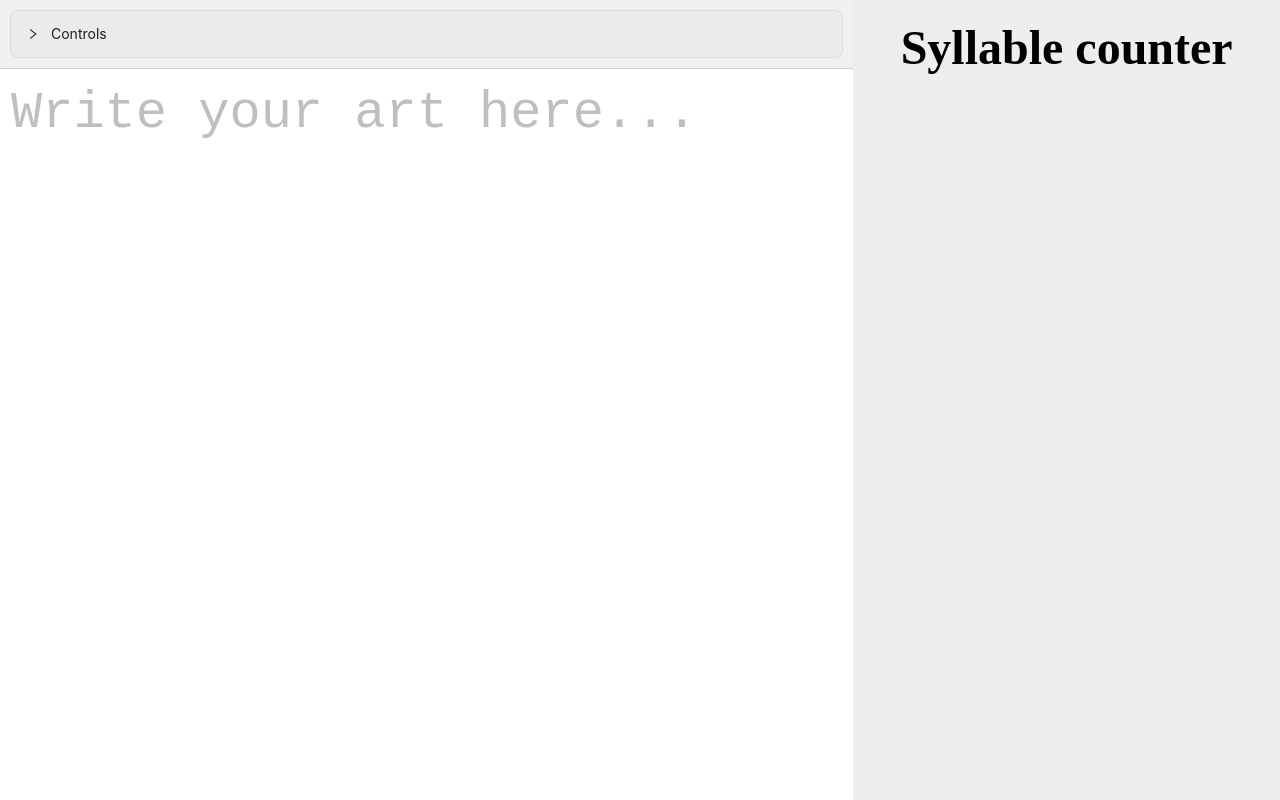
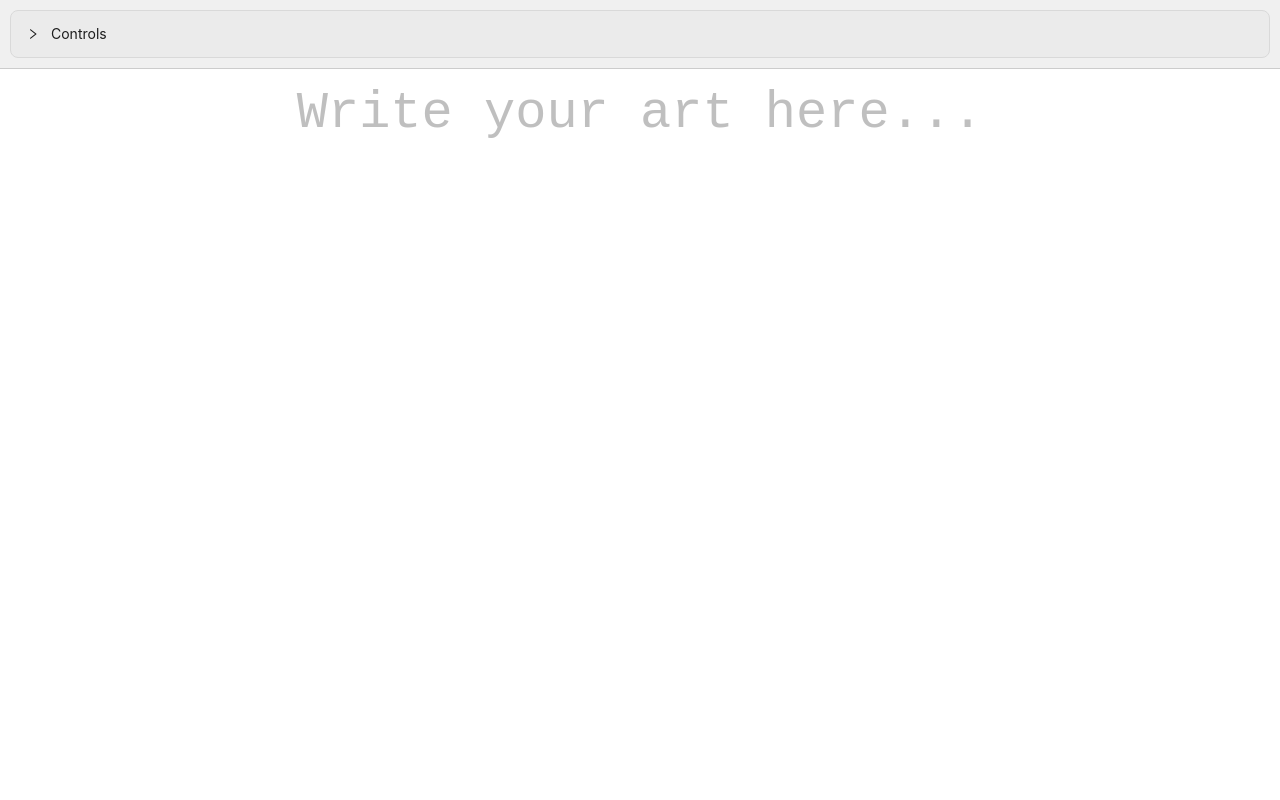
Before and after one commit to DomenicoSacco94/haiku-generator, a React (Vite) app: page / in a window 1280 px wide. Built offline with nearby package versions, Linux system fonts and the light colour scheme.

Commit message:
first prototype minimal UI

```diff
--- a/src/App.css
+++ b/src/App.css
@@ -15,48 +15,3 @@
   display: flex;
   flex-direction: column;
 }
-
-.tools-container {
-  display: flex;
-  flex-direction: column;
-  flex: 1;
-  min-height: 0;
-  overflow-y: auto; /* Make the container scrollable */
-}
-
-.poem-display-area {
-  flex: 1;
-  text-align: center;
-  background-color: #eeeeee;
-  font-size: 2em;
-}
-
-.controls {
-  flex: 1;
-}
-
-@media (min-width: 768px) {
-  .app-container {
-    flex-direction: row;
-  }
-
-  .poem-area {
-    flex: 2;
-  }
-
-  .tools-container {
-    flex: 1;
-    flex-direction: column;
-  }
-}
-
-@media (max-width: 767px) {
-  .tools-container {
-    flex: 0 1 auto; /* Allow the container to shrink */
-    overflow-y: auto; /* Make the container scrollable */
-  }
-
-  .controls {
-    flex: 0 1 auto; /* Allow the controls to shrink */
-  }
-}
--- a/src/App.tsx
+++ b/src/App.tsx
@@ -1,6 +1,5 @@
 import './App.css'
 import TextEditor from './components/TextEditor'
-import SyllableCounterFrame from "./components/SyllableCounterFrame.tsx";
 import {usePoemStore} from "./store/usePoemStore.ts";
 
 //TODO craft responsive design
@@ -26,11 +25,6 @@ function App() {
                 className="poem-area">
                 <TextEditor />
             </div>
-            <div className="tools-container">
-                <div className="poem-display-area">
-                    <SyllableCounterFrame />
-                </div>
-            </div>
         </div>
     )
 }
--- a/src/components/ControlBar.tsx
+++ b/src/components/ControlBar.tsx
@@ -1,5 +1,5 @@
 import { usePoemStore } from '../store/usePoemStore';
-import { Button, Collapse } from 'antd';
+import {Button, Checkbox, CheckboxChangeEvent, Collapse} from 'antd';
 import './ControlBar.css';
 import { toPng } from 'html-to-image';
 import {useState} from "react";
@@ -9,6 +9,7 @@ const { Panel } = Collapse;
 function ControlBar() {
     const poemStyle = usePoemStore((state) => state.poemStyle);
     const setPoemStyle = usePoemStore((state) => state.setPoemStyle);
+    const setShowSyllables = usePoemStore((state) => state.setShowSyllables);
     const [isVisible, setIsVisible] = useState(true);
 
     const handleChange = (attribute: string, value: string | number) => {
@@ -17,6 +18,10 @@ function ControlBar() {
 
     const onItalicToggleClick = () => {
         handleChange('fontStyle', poemStyle.fontStyle = poemStyle.fontStyle == "normal" ? "italic" : "normal");
+    };
+
+    const handleShowSyllables = (e: CheckboxChangeEvent) => {
+        setShowSyllables(e.target.checked);
     };
 
     const handlePrintClick = () => {
@@ -42,6 +47,7 @@ function ControlBar() {
             <Collapse>
                 <Panel header="Controls" key="1">
                     <div className="control-bar-content">
+                        <Checkbox defaultChecked onClick={handleShowSyllables}>Show Syllables</Checkbox>
                         <Button onClick={() => handleChange('textSize', poemStyle.textSize + 0.1)}>+</Button>
                         <Button onClick={() => handleChange('textSize', poemStyle.textSize - 0.1)}>-</Button>
                         <Button style={{ fontStyle: poemStyle.fontStyle }} onClick={onItalicToggleClick}>A</Button>
--- a/src/components/SyllableCounterFrame.tsx
+++ b/src/components/SyllableCounterFrame.tsx
@@ -1,14 +1,23 @@
 import './SyllableCounterFrame.css'
 import { Poem } from "../models/Poem.ts";
-import {usePoemStore} from "../store/usePoemStore.ts";
+import { usePoemStore } from "../store/usePoemStore.ts";
 
 function SyllableCounterFrame() {
     const poemText = usePoemStore((state) => state.poemText);
+    const poemStyle = usePoemStore((state) => state.poemStyle);
     const poem: Poem = new Poem(poemText);
+
     return (
-        <>
-            <h2 className="syllable-counting-title"> Syllable counter </h2>
-            <div className="syllable-counting-text">
+        <div
+            style={{
+                color: poemStyle.textColor,
+                fontSize: `${poemStyle.textSize}em`,
+                fontStyle: poemStyle.fontStyle,
+                fontFamily: poemStyle.fontFamily,
+                backgroundColor: poemStyle.backgroundColor,
+            }}
+        >
+            <div className="poem-text-input">
                 {poemText && poem.verses.map((verse, lineIndex) => (
                     <div key={`line-${lineIndex}`} className="poem-counted-word-group">
                         {verse.words.map((word, wordIndex) => (
@@ -25,7 +34,7 @@ function SyllableCounterFrame() {
                     </div>
                 ))}
             </div>
-        </>
+        </div>
     );
 }
 
--- a/src/components/TextEditor.css
+++ b/src/components/TextEditor.css
@@ -5,10 +5,5 @@
     max-width: 100%;
     box-sizing: border-box;
     overflow: hidden;
+    text-align: center;
 }
-
-@media (max-width: 767px) {
-    .poem-text-area {
-        font-size: 1.5em;
-    }
-}
--- a/src/components/TextEditor.tsx
+++ b/src/components/TextEditor.tsx
@@ -1,13 +1,15 @@
 import './TextEditor.css';
-import { Input } from 'antd';
 import { ChangeEvent } from 'react';
 import { usePoemStore } from '../store/usePoemStore.ts';
 import Draggable from 'react-draggable';
 import ControlBar from './ControlBar';
+import TextArea from "antd/es/input/TextArea";
+import SyllableCounterFrame from "./SyllableCounterFrame";
 
 function TextEditor() {
     const setPoem = usePoemStore((state) => state.setPoemText);
     const poemStyle = usePoemStore((state) => state.poemStyle);
+    const showSyllables = usePoemStore((state) => state.showSyllables);
 
     const handleTextChange = (e: ChangeEvent<HTMLInputElement>) => {
         setPoem(e.target.value);
@@ -17,7 +19,10 @@ function TextEditor() {
         <Draggable>
             <div>
                 <ControlBar />
-                <Input
+                {showSyllables && (
+                        <SyllableCounterFrame/>
+                )}
+                <TextArea
                     style={{
                         color: poemStyle.textColor,
                         fontSize: `${poemStyle.textSize}em`,
@@ -28,6 +33,7 @@ function TextEditor() {
                     className="poem-text-input"
                     onChange={handleTextChange}
                     placeholder="Write your art here..."
+                    autoSize={{ minRows: 3, maxRows: 3 }}
                 />
             </div>
         </Draggable>
--- a/src/store/usePoemStore.ts
+++ b/src/store/usePoemStore.ts
@@ -2,6 +2,7 @@ import { create } from 'zustand';
 
 interface PoemState {
     poemText: string | null;
+    showSyllables: boolean;
     poemStyle: {
         textColor: string;
         textSize: number;
@@ -13,10 +14,12 @@ interface PoemState {
     };
     setPoemText: (poemText: string) => void;
     setPoemStyle: (style: Partial<PoemState['poemStyle']>) => void;
+    setShowSyllables: (showSyllables: boolean) => void;
 }
 
 export const usePoemStore = create<PoemState>((set) => ({
     poemText: null,
+    showSyllables: true,
     poemStyle: {
         textColor: '#000000',
         textSize: 2.0,
@@ -30,4 +33,5 @@ export const usePoemStore = create<PoemState>((set) => ({
     setPoemStyle: (style) => set((state) => ({
         poemStyle: { ...state.poemStyle, ...style }
     })),
+    setShowSyllables: (showSyllables) => set({ showSyllables })
 }));
```
